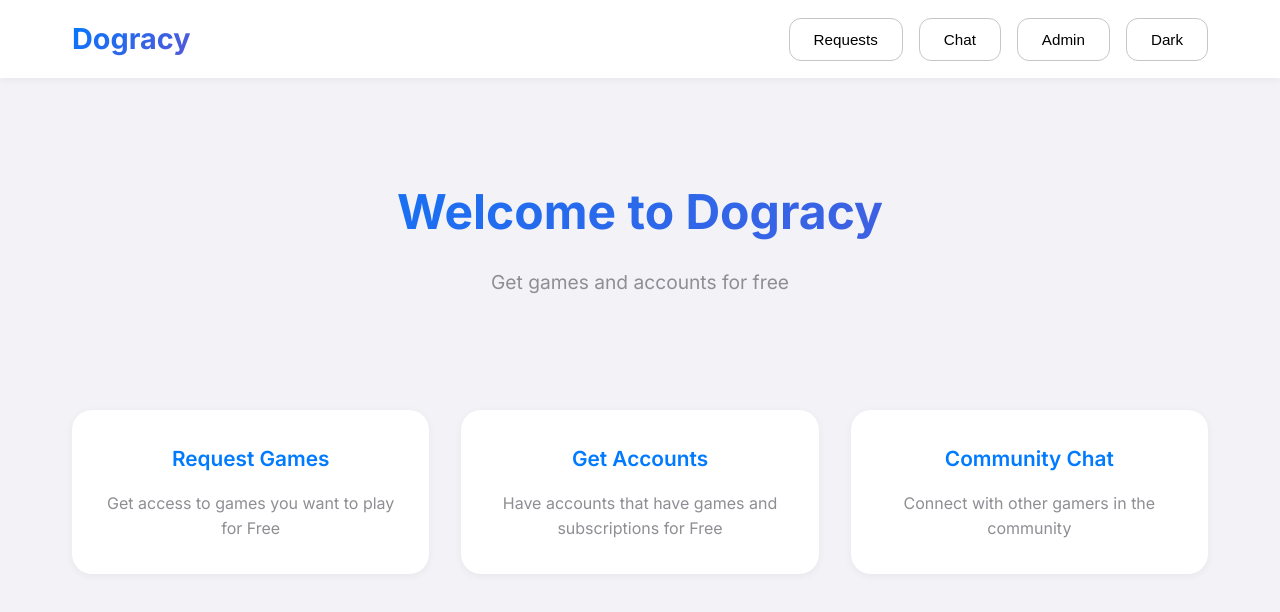
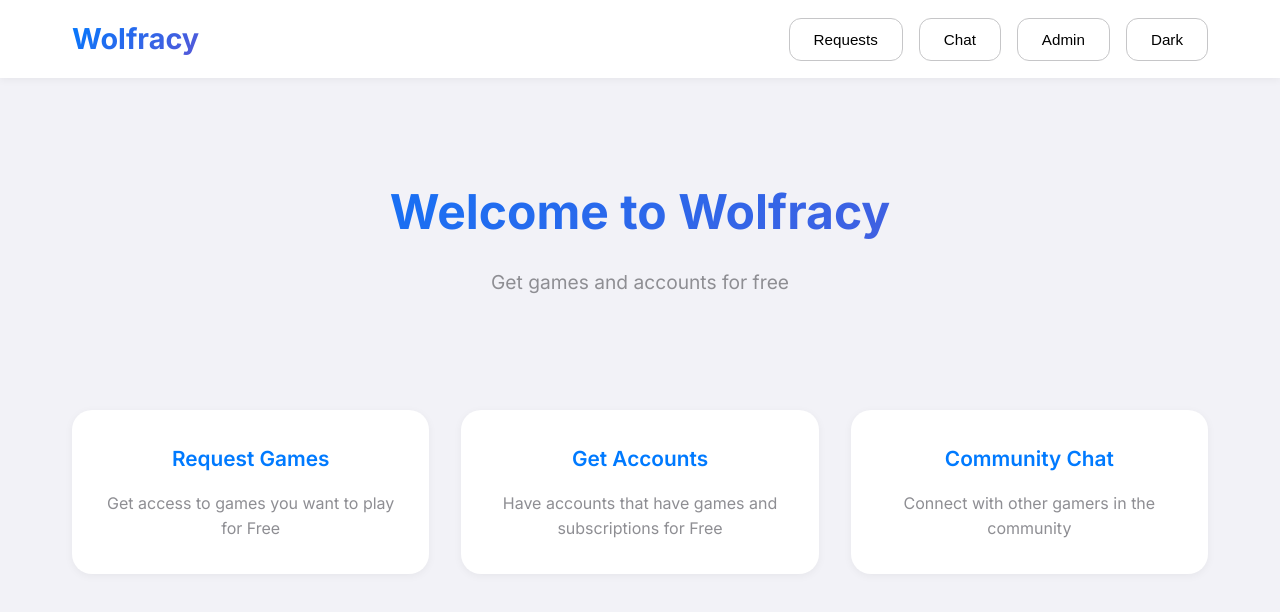
Before and after one commit to Dogday17s-Website-Publish-Account/Wolfracy, a website: page index.html in a window 1280 px wide. Drawn offline with Linux system fonts and the light colour scheme; no server answers.

Commit message:
Update index.html

```diff
--- a/index.html
+++ b/index.html
@@ -3,7 +3,7 @@
 <head>
     <meta charset="UTF-8">
     <meta name="viewport" content="width=device-width, initial-scale=1.0">
-    <title>Dogracy - Get Free Games & Accounts</title>
+    <title>Wolfracy - Get Free Games & Accounts</title>
     <link rel="stylesheet" href="style.css">
     <link href="https://fonts.googleapis.com/css2?family=Inter:wght@300;400;500;600;700&display=swap" rel="stylesheet">
 </head>
@@ -11,7 +11,7 @@
     <header class="header">
         <nav class="nav">
             <div class="nav-brand">
-                <h1>Dogracy</h1>
+                <h1>Wolfracy</h1>
             </div>
             <div class="nav-links">
                 <button class="nav-btn" id="requestsBtn">Requests</button>
@@ -25,7 +25,7 @@
     <main class="main">
         <section class="hero">
             <div class="hero-content">
-                <h2>Welcome to Dogracy</h2>
+                <h2>Welcome to Wolfracy</h2>
                 <p>Get games and accounts for free</p>
             </div>
         </section>
```
